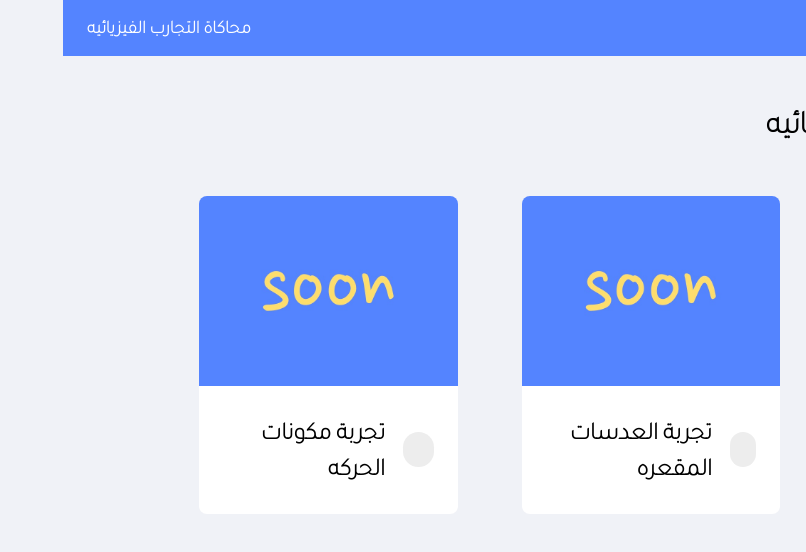
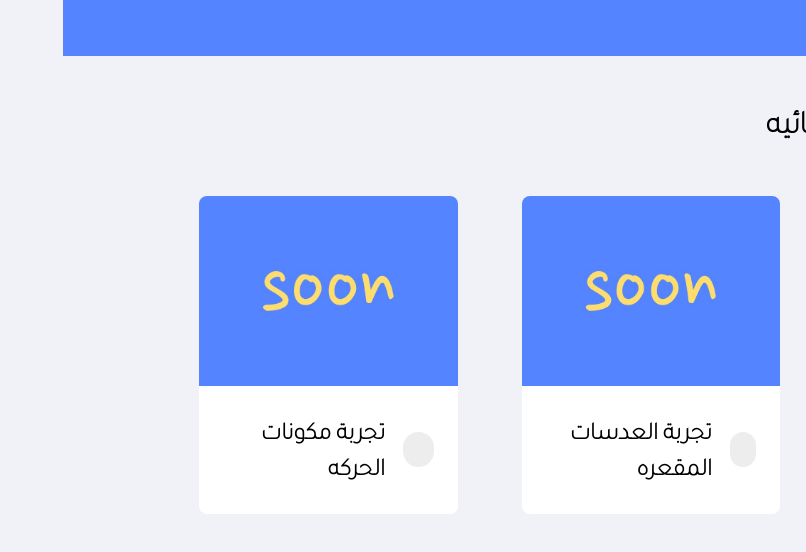
Before and after one commit to 0xYahia/physics-experiments-simulation, a Next.js app: page / in a window 1280 px wide. Shown: the top 552 px of the page, without its empty margins (474-1280 px from the left). Built offline with nearby package versions, Linux system fonts and the light colour scheme.

Commit message:
Update page.tsx

```diff
--- a/app/page.tsx
+++ b/app/page.tsx
@@ -10,7 +10,7 @@
     return (
     <div className='container px-6' >
         {/* Header */}
-        <div className="header flex justify-between items-center fixed z-50 top-0 left-0 px-6 text-white w-full h-[56px] py-2 bg-[#5484FF]">
+        <div className="header flex justify-start gap-2 items-center fixed z-50 top-0 left-0 px-6 text-white w-full h-[56px] py-2 bg-[#5484FF]">
             <Image src='/assets/image1.png' alt="image1" width={40} height={40} />
         <div className='flex items-center font-bold text-[18px] mt-[5px]'>محاكاة التجارب الفيزيائيه</div>
         </div>
```
